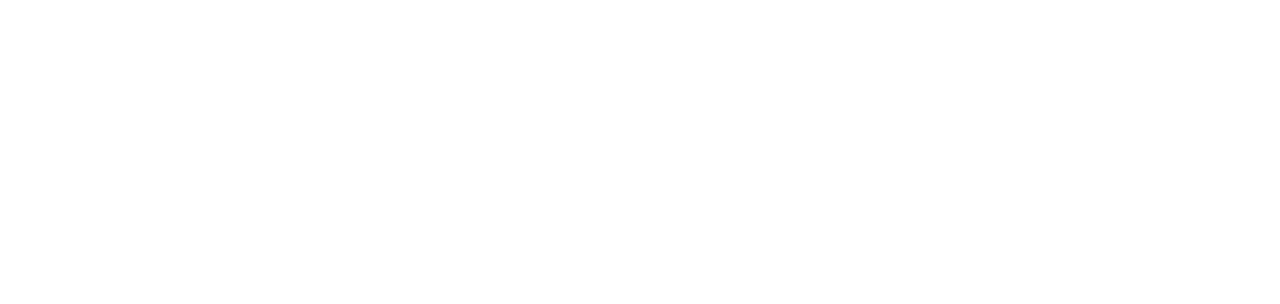
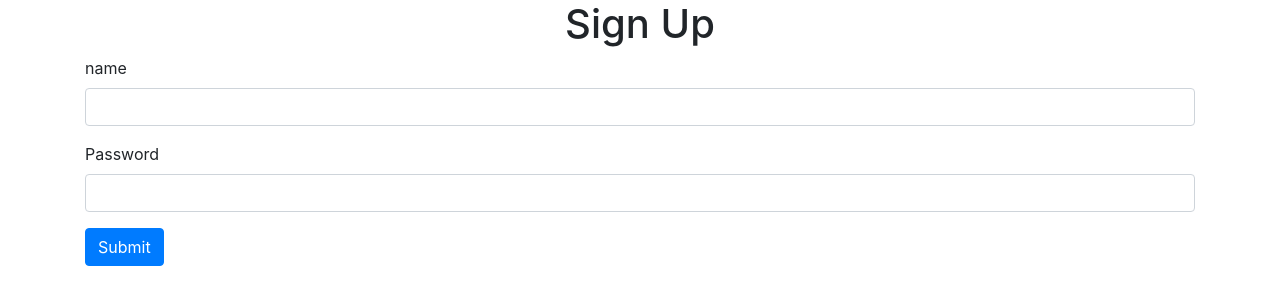
Before and after one commit to UvinduRandika/Restaurant-Finder-Client, a React (Create React App) app: page /SignUp in a window 1280 px wide. Shown: the top 304 px of the page. Built offline with nearby package versions, Linux system fonts and the light colour scheme; no server answers.

Commit message:
Sing Up route added

```diff
--- a/package.json
+++ b/package.json
@@ -1,8 +1,9 @@
- {
+{
   "name": "clients",
   "version": "0.1.0",
   "private": true,
   "dependencies": {
+    "@auth0/auth0-react": "^1.1.0",
     "@testing-library/jest-dom": "^4.2.4",
     "@testing-library/react": "^9.5.0",
     "@testing-library/user-event": "^7.2.1",
--- a/src/App.jsx
+++ b/src/App.jsx
@@ -4,9 +4,12 @@
 import Update from "./routes/UpdateR";
 import Home from "./routes/Home";
 import { ContextProvider } from "./Context/Context";
+import SignUp from "./components/SignUp";
 
 const App = () =>{
+
 return <div>
+
     <ContextProvider>
     <div className="container">
     <Router>
@@ -14,6 +17,7 @@
         <Route exact path= "/" component={Home}/>
         <Route exact path= "/Restaurants/:id" component={Restaurants}/>
         <Route exact path= "/Restaurants/:id/Update" component={Update}/>
+        <Route exact path= "/SignUp" component={SignUp}/>
     </Switch>
     </Router>
 </div>
--- a/src/components/Header.jsx
+++ b/src/components/Header.jsx
@@ -1,7 +1,11 @@
 import React from "react"
+
 const Header = () => {
+
+
    return(
     <div>
+
         <h1 className="font-weight-light display-1 text-center">Restaurant Finder</h1>
 
     </div>
--- /dev/null
+++ b/src/components/NavBar.jsx
@@ -0,0 +1,34 @@
+import React from 'react'
+import { useHistory } from 'react-router-dom';
+
+
+const NavBar = () => {
+    let history = useHistory();
+
+    const Sign_up = async () => {
+
+
+        history.push("/SignUp")
+
+    };
+
+    return (
+        <nav class="navbar navbar-light">
+        <div class="container-fluid">
+          <div class="navbar-header">
+            <a class="navbar-brand" href="#">WebSiteName</a>
+          </div>
+
+          <ul class="nav">
+          <button onClick={(e) => Sign_up()} className="btn btn-primary float-right mr-1">Sing Up</button>
+          <button className="btn btn-primary mr-1">Log In</button>
+          <button className="btn btn-primary float-right ">Log Out</button>
+
+          </ul>
+        </div>
+      </nav>
+
+    )
+}
+
+export default NavBar
--- a/src/components/New.jsx
+++ b/src/components/New.jsx
@@ -1,20 +1,28 @@
 import React, { useState, useContext } from "react"
 import Finder from "../apis/Finder";
 import { Context } from "../Context/Context";
+
+
 const New = () => {
+
+
     const {add} = useContext(Context);
 
     const [name, setName] =useState("");
     const [location, setLocation] =useState("");
     const [priceRange, setPriceRange] =useState("Price Range");
 
+
     const submit = async (e) => {
+
+        e.preventDefault();
 
         try {
             const requestBody = {
                 name: name,
                 location: location,
                 price_range: priceRange,
+
             };
             console.log(requestBody);
          const response = await Finder.post("/",requestBody);
@@ -27,7 +35,9 @@
 
     }
    return(
+
     <div className= "mb-5">
+
         <form action="">
             <div className="form-row">
                 <div className="col">
@@ -46,7 +56,7 @@
                         <option value= "5">$$$$$</option>
                     </select>
                 </div>
-                    <button onClick={submit} className="btn btn-primary">Add New</button>
+                    <button onClick={(e) => submit(e)} className="btn btn-primary">Add New</button>
 
              </div>
         </form>
--- /dev/null
+++ b/src/components/RestaurantDetails.jsx
@@ -0,0 +1,60 @@
+import React, { useEffect, useContext } from "react"
+import { useParams } from "react-router-dom";
+import { Context } from "../Context/Context";
+import Finder from "../apis/Finder";
+import StarRating from "./StarRating";
+import Reviews from "./Reviews";
+import AddReview from "./AddReview";
+
+const RestaurantDetails = () => {
+    const { id } = useParams()
+    const { selectedRestaurant, setSelectedRestaurant } = useContext(Context)
+
+    useEffect(() => {
+         const data = async () => {
+
+             try {
+                 const response = await Finder.get("/" + id);
+
+                 setSelectedRestaurant(response.data.data);
+                 console.log(selectedRestaurant.restaurants);
+             } catch (err) {
+                 console.log(err);
+             }
+
+
+         }
+         data();
+
+    }, []);
+
+
+
+    return <div>
+
+            { selectedRestaurant &&
+            (<h1 className="text-center display-1">{selectedRestaurant.restaurants.name}
+             <h4><StarRating rating= {selectedRestaurant.restaurants.average_rating}/>
+             <span className="text-warning ml-1">({selectedRestaurant.restaurants.count})</span>
+             </h4></h1>
+
+
+            )
+            }
+            <div className="text-center">
+
+
+            </div>
+            <div className="mt-3">
+
+            { selectedRestaurant && (<Reviews reviews={selectedRestaurant.reviews}/>)}
+
+            </div>
+            <div>
+            <AddReview/>
+            </div>
+
+    </div>
+}
+
+export default RestaurantDetails;
--- /dev/null
+++ b/src/components/SignUp.jsx
@@ -0,0 +1,78 @@
+
+import React, { useState, useEffect, useContext } from "react"
+import { useParams, useHistory } from "react-router-dom";
+import Finder from "../apis/Finder"
+import { Context } from "../Context/Context";
+
+const SignUp = () => {
+    const { id } = useParams();
+    let history = useHistory();
+    const { restaurants } = useContext(Context);
+    const [password, setPassword] = useState("");
+    const [name, setName] = useState("");
+
+    const [location, setLocation] = useState("");
+
+    useEffect(() => {
+        const data = async () => {
+            try {
+
+                const response = await Finder.get("/" + id);
+
+                console.log(response.data.data.restaurants.name);
+
+
+                //setRestaurant(response.data.data.restaurants);
+            } catch (err) { }
+        };
+
+        data();
+    }, []);
+
+    const submit = async (e) => {
+        e.preventDefault();
+
+        try {
+            const requestBody = {
+                name,
+                password,
+
+
+            };
+            console.log(requestBody);
+         const response = await Finder.post("/SignUp",requestBody);
+           // add(response.data.data.restaurant);
+
+
+           history.push("/");
+        } catch (err) {
+           console.log("submit error",err);
+           // alert("submit error",err);
+        }
+
+    }
+    return (
+        <div>
+            <h1 className="text-center">Sign Up</h1>
+            <form action="" >
+                <div className="form-group">
+
+                    <label htmlFor="name">name</label>
+                    <input value={name} onChange={e => setName(e.target.value)} id="name" className="form-control" type="text" />
+
+                </div>
+                <div className="form-group">
+
+                    <label htmlFor="password">Password</label>
+                    < input value={password} onChange={e => setPassword(e.target.value)} id="password" className="form-control" type="password" />
+
+                </div>
+                <button onClick={submit} className="btn btn-primary">Submit</button>
+
+            </form>
+        </div>
+    )
+
+}
+
+export default SignUp
--- a/src/routes/Home.jsx
+++ b/src/routes/Home.jsx
@@ -2,9 +2,12 @@
 import Header from "../components/Header"
 import New from "../components/New"
 import Show from "../components/Show"
+import NavBar from "../components/NavBar"
 const Home = () => {
    return(
     <div>
+
+        <NavBar/>
         <Header/>
         <New/>
         <Show/>
--- a/src/routes/Restaurants.jsx
+++ b/src/routes/Restaurants.jsx
@@ -1,60 +1,14 @@
-import React, { useEffect, useContext } from "react"
-import { useParams } from "react-router-dom";
-import { Context } from "../Context/Context";
-import Finder from "../apis/Finder";
-import StarRating from "../components/StarRating";
-import Reviews from "../components/Reviews";
-import AddReview from "../components/AddReview";
+import React from "react"
 
+import RestaurantDetails from "../components/RestaurantDetails";
 const Restaurants = () => {
-    const { id } = useParams()
-    const { selectedRestaurant, setSelectedRestaurant } = useContext(Context)
+   return(
+    <div>
+        <h1 className="text-center"></h1>
 
-    useEffect(() => {
-         const data = async () => {
-
-             try {
-                 const response = await Finder.get("/" + id);
-
-                 setSelectedRestaurant(response.data.data);
-                 console.log(selectedRestaurant.restaurants);
-             } catch (err) {
-                 console.log(err);
-             }
-
-
-         }
-         data();
-
-    }, []);
-
-
-
-    return <div>
-
-            { selectedRestaurant &&
-            (<h1 className="text-center display-1">{selectedRestaurant.restaurants.name}
-             <h4><StarRating rating= {selectedRestaurant.restaurants.average_rating}/>
-             <span className="text-warning ml-1">({selectedRestaurant.restaurants.count})</span>
-             </h4></h1>
-
-
-            )
-            }
-            <div className="text-center">
-
-
-            </div>
-            <div className="mt-3">
-
-            { selectedRestaurant && (<Reviews reviews={selectedRestaurant.reviews}/>)}
-
-            </div>
-            <div>
-            <AddReview/>
-            </div>
-
+        <RestaurantDetails/>
     </div>
+   )
 }
 
-export default Restaurants;
+export default Restaurants
--- /dev/null
+++ b/src/routes/SignUp.jsx
@@ -0,0 +1,16 @@
+import React from "react"
+import SignUp from "../components/SignUp"
+
+
+const SignUp = () => {
+   return(
+    <div>
+        <h1 className="text-center"></h1>
+
+  <SignUp/>
+
+    </div>
+   )
+}
+
+export default SignUp;
```
Also changed, not shown: src/components/Show.jsx (+9 -2 lines), src/index.js (+6 -1 lines), 2 other files (tests, documents, lock files or other folders).
